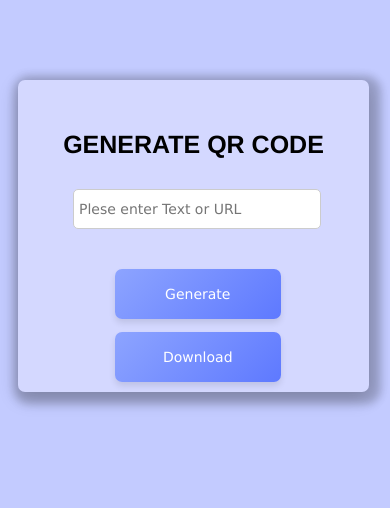
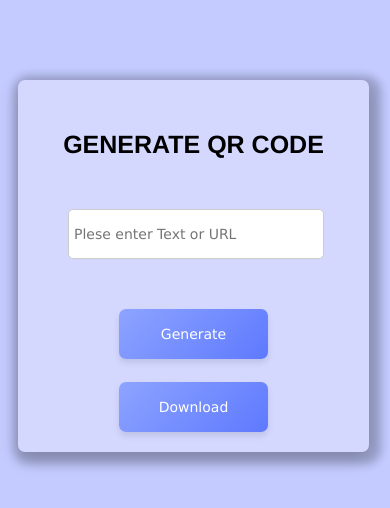
Before and after one commit to hetbhalani/QR-Code-Generator, a plain HTML site: page index.html in a window 390 px wide. Shown: the part 58-566 px from the top of the page. Drawn offline with Linux system fonts and the light colour scheme.

Commit message:
responsive

```diff
--- a/index.html
+++ b/index.html
@@ -1,28 +1,34 @@
 <!DOCTYPE html>
 <html lang="en">
+
 <head>
     <meta charset="UTF-8">
     <meta name="viewport" content="width=device-width, initial-scale=1.0">
     <title>QR Code Generator</title>
     <link rel="stylesheet" href="style.css">
 </head>
+
 <body>
 
     <h1>QR Code Generator</h1>
 
     <div class="card">
         <h2>GENERATE QR CODE</h2>
+        <div class="search">
         <input class="textbox" type="text" placeholder="Plese enter Text or URL"></input>
+    </div>
 
         <div class="imgbox">
             <img src="" id="qrImg">
         </div>
-
-        <button class="gen" id="generate">Generate</button>
-        <button class="dwn" id="download">Download</button>
+        <div class="btns">
+            <button class="gen" id="generate">Generate</button>
+            <button class="dwn" id="download">Download</button>
+        </div>
 
     </div>
 
     <script src="app.js"></script>
 </body>
+
 </html>
--- a/style.css
+++ b/style.css
@@ -46,7 +46,7 @@ h2{
 .textbox{
     text-align: start;
     width: 80%;
-    height: 13%;
+    height: 40px;
     margin-top: 30px;
     margin-left: 40px;
     border: 1px solid #ccc;
@@ -146,16 +146,27 @@ h2{
         padding: 20px;
     }
 
+    .search{
+        display: flex;
+        justify-content: center;
+        margin-top: 20px;
+    }
     .textbox {
-        width: 90%;
-        margin-left: 5%;
-        height: 40px;
+        width: 85%;
+        height: 50px;
+        margin-right: 40px;
     }
 
+    .btns{
+        display: flex;
+        justify-content: center;
+        align-items: center;
+        flex-wrap: wrap;
+        margin-top: 40px;
+    }
     .gen, .dwn {
-        width: 45%;
-        margin-left: 160px;
-        margin-top: 40px;
+        width: 40%;
+        margin: 10px;
     }
 }
 
@@ -172,15 +183,29 @@ h2{
         margin-left: 18px;
     }
 
+    .search{
+        display: flex;
+        justify-content: center;
+        margin-top: 20px;
+    }
     .textbox {
-        width: 75%;
-        margin-left: 45px;
-        height: 40px;
+        width: 85%;
+        height: 50px;
+        margin-right: 35px;
+
+    }
+
+    .btns{
+        display: flex;
+        justify-content: center;
+        align-items: center;
+        flex-wrap: wrap;
+        margin-top: 40px;
     }
 
     .gen, .dwn {
-        width: 50%;
-        margin-left: 87px;
+        width: 45%;
+        margin: 10px;
     }
 
     .dwn {
```
